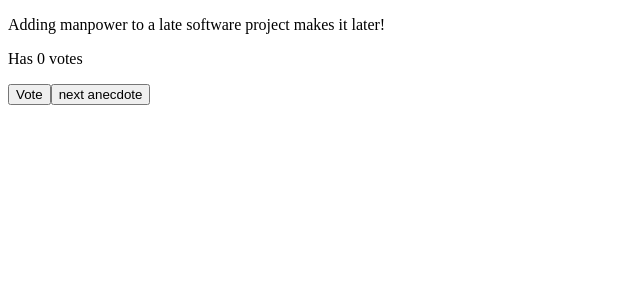
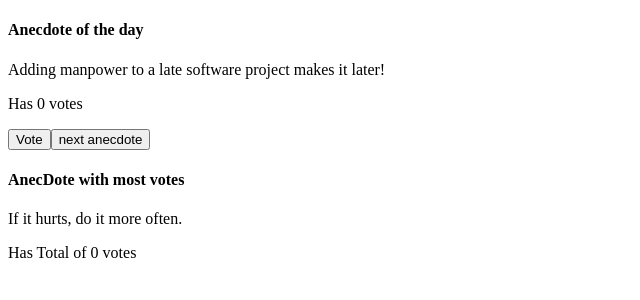
Before and after one commit to FIDELIS-TUWEI/fullstack-course, a React (Vite) app: page / in a window 1280 px wide. Shown: the top 300 px of the page, without its empty margins (0-640 px from the left). Built offline with nearby package versions, Linux system fonts and the light colour scheme.

Commit message:
function to display anecdote with the largest votes

```diff
--- a/src/App.jsx
+++ b/src/App.jsx
@@ -35,12 +35,45 @@ const App = () => {
     setVotes(newVotes)
   }
 
+  // function to display anecdote with the largest votes
+  const anecdoteWithMostVotes = () => {
+    let maxVotes = -1;
+    let maxIndex = -1;
+
+    for (let i =0; i < votes.length; i++) {
+      if (votes[i] > maxVotes) {
+        maxVotes = votes[i];
+        maxIndex = i;
+      }
+    }
+
+    if (maxIndex !== -1) {
+      return {
+        text: anecdotes[maxIndex],
+        votes: maxVotes
+      };
+    }
+
+    return {
+      text: "No Votes submitted yet.",
+      votes: 0
+    }
+  }
+
+  const mostVotedAnecdote = anecdoteWithMostVotes();
+
   return (
     <div>
+      <h4>Anecdote of the day</h4>
       <p>{anecdotes[selected]}</p>
       <p>Has {votes[selected]} votes</p>
       <button onClick={handleVote}>Vote</button>
       <button onClick={getRandomAnecdote}>next anecdote</button>
+
+
+      <h4>AnecDote with most votes</h4>
+      <p>{mostVotedAnecdote.text}</p>
+      <p>Has Total of {mostVotedAnecdote.votes} votes</p>
     </div>
   )
 }
```
